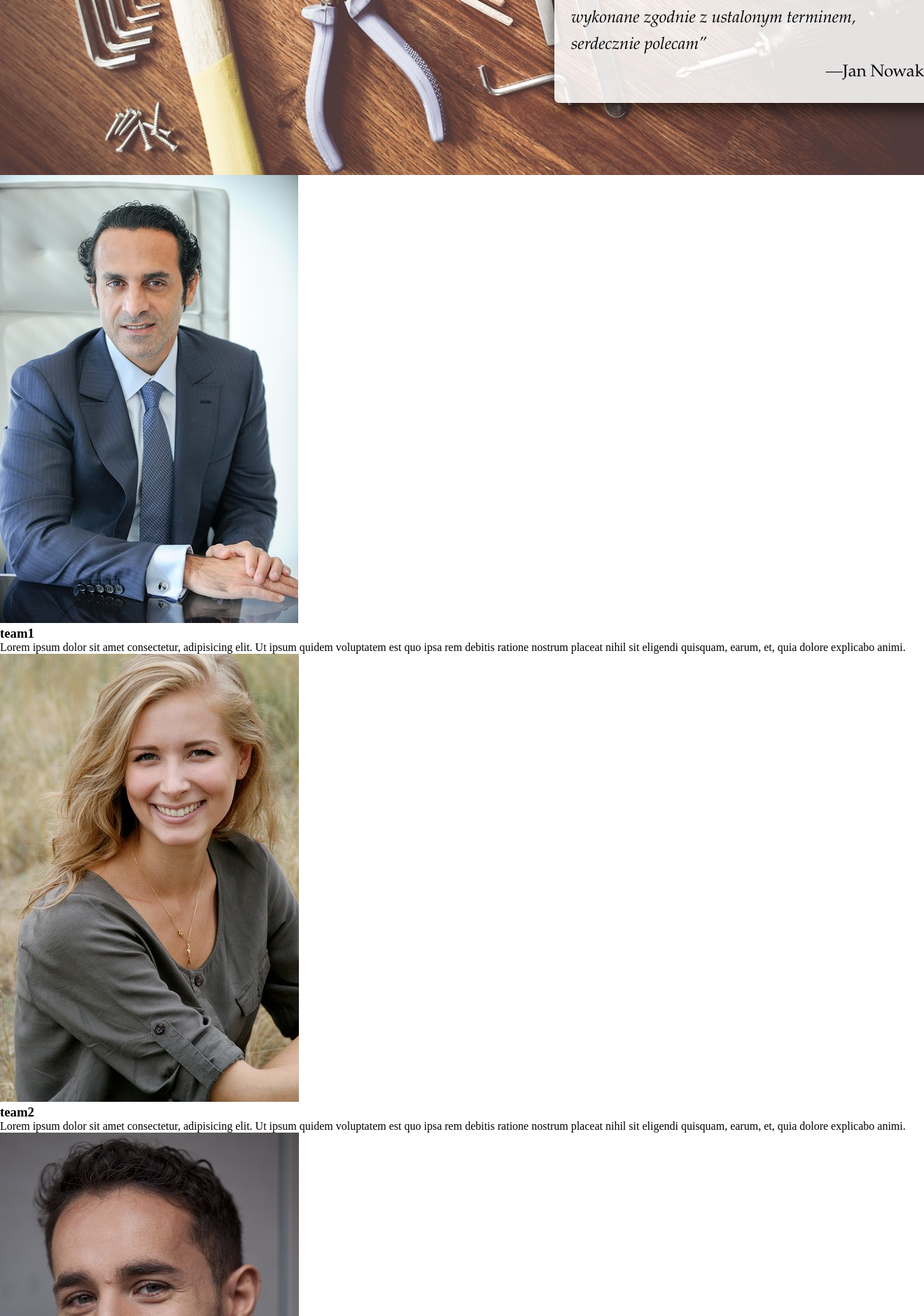
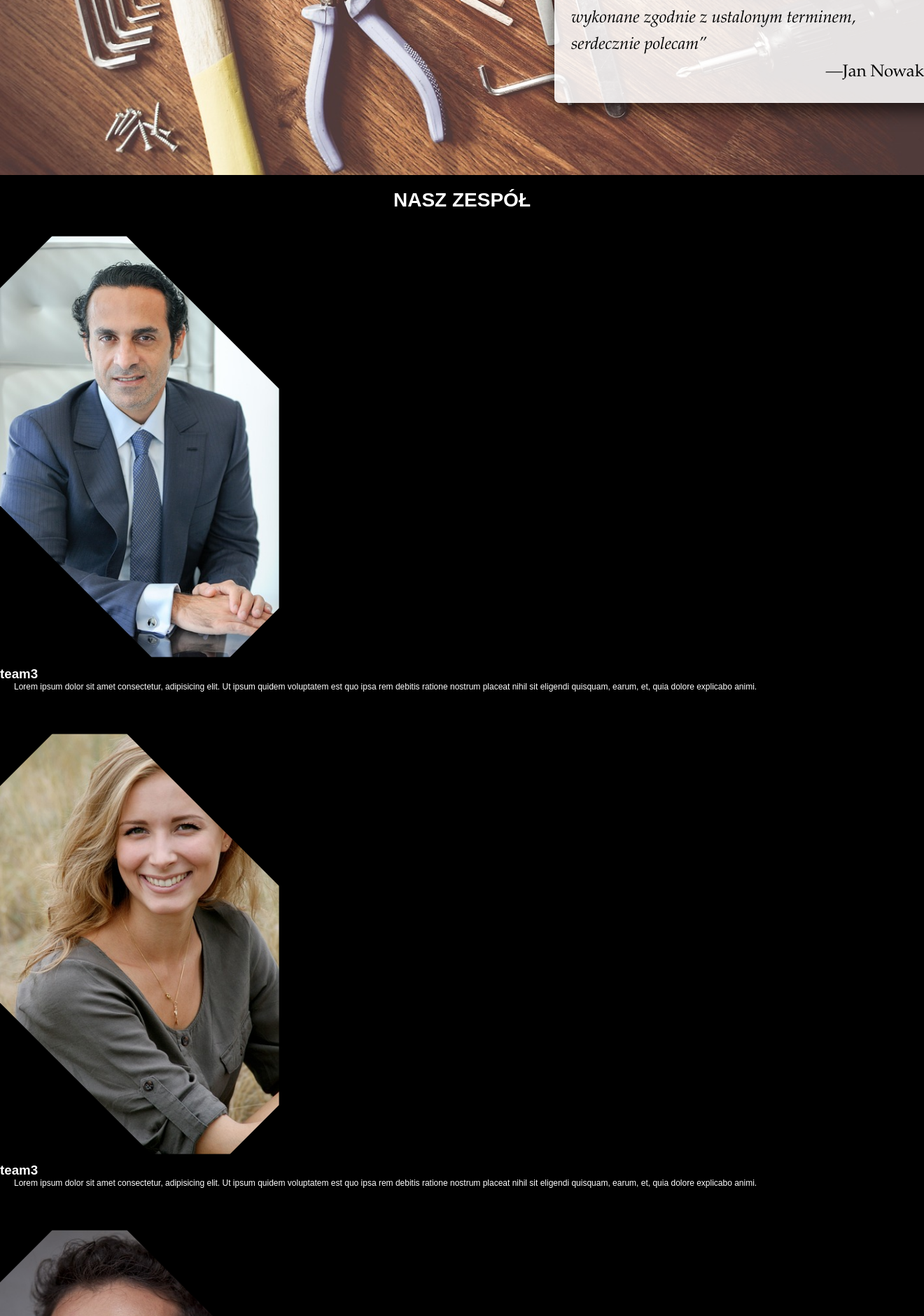
Before and after one commit to Sanczo369/simple_website, a Flask app: page / in a window 1320 px wide. Shown: the part 550-2430 px from the top of the page at 70% size. Run offline with Flask 3, Linux system fonts and the light colour scheme; some libraries are stand-ins or nearby versions.

Commit message:
dodanie stylów do sekcji team

```diff
--- a/static/css/style.css
+++ b/static/css/style.css
@@ -110,9 +110,56 @@ header main footer{
 blockquote { font-style: italic }
 blockquote cite { font-style: normal; }
 
+/* sekcja team */
+.team {
+  background-color: black;
+  padding: 10px 0 30px;
+}
+
+.team h1 {
+  font-size: 28px;
+  font-family: 'Saira Condensed',
+  sans-serif;
+  text-transform: uppercase;
+  color: white;
+  text-align: center;
+  padding: 10px 20px;
+  margin-bottom: 15px;
+}
+.team .about {
+  color: white;
+  font-family: 'Saira',
+  sans-serif;
+  font-weight: normal;
+  padding: 10px 20px 20px 0;
+  text-align: left;
+}
+
+.team .about h2 {
+  font-size: 18px;
+  border-bottom: 2px solid white;
+  margin-bottom: 12px;
+  padding-bottom: 6px;
+  text-indent: 20px;
+}
+
+.team .about p {
+  font-size: 12px;
+  padding-left: 20px;
+}
+
+.photo{
+  width: 400px;
+  transform: rotate(-45deg);
+  overflow: hidden;
+}
+.photo > img{
+  max-width: 100%;
+  transform: rotate(45deg);
+}
+
 
 /* sekcja contact */
-
 .contact {
   background-color: #000;
   padding: 30px 20px;
--- a/templates/index.html
+++ b/templates/index.html
@@ -48,25 +48,34 @@
   <section class="about"></section>
   <section class="portfolio"></section>
   <section class="team">
-    <div class="team">
+    <h1>Nasz zespół</h1>
+    <div class="team clearfix">
       <div class="photo"><img src="{{ url_for('static', filename='img/team1.jpg')}}" alt="team1"></div>
-      <h3>team1</h3>
-      <p>Lorem ipsum dolor sit amet consectetur, adipisicing elit. Ut ipsum quidem voluptatem est quo ipsa rem debitis ratione nostrum placeat nihil sit eligendi quisquam, earum, et, quia dolore explicabo animi.</p>
+      <div class="about">
+        <h3>team3</h3>
+        <p>Lorem ipsum dolor sit amet consectetur, adipisicing elit. Ut ipsum quidem voluptatem est quo ipsa rem debitis ratione nostrum placeat nihil sit eligendi quisquam, earum, et, quia dolore explicabo animi.</p>
+      </div>
     </div>
-    <div class="team">
+    <div class="team clearfix">
       <div class="photo"><img src="{{ url_for('static', filename='img/team2.jpg')}}" alt="team2"></div>
-      <h3>team2</h3>
-      <p>Lorem ipsum dolor sit amet consectetur, adipisicing elit. Ut ipsum quidem voluptatem est quo ipsa rem debitis ratione nostrum placeat nihil sit eligendi quisquam, earum, et, quia dolore explicabo animi.</p>
+      <div class="about">
+        <h3>team3</h3>
+        <p>Lorem ipsum dolor sit amet consectetur, adipisicing elit. Ut ipsum quidem voluptatem est quo ipsa rem debitis ratione nostrum placeat nihil sit eligendi quisquam, earum, et, quia dolore explicabo animi.</p>
+      </div>
     </div>
-    <div class="team">
+    <div class="team clearfix">
       <div class="photo"><img src="{{ url_for('static', filename='img/team3.jpg')}}" alt="team3"></div>
-      <h3>team3</h3>
-      <p>Lorem ipsum dolor sit amet consectetur, adipisicing elit. Ut ipsum quidem voluptatem est quo ipsa rem debitis ratione nostrum placeat nihil sit eligendi quisquam, earum, et, quia dolore explicabo animi.</p>
+      <div class="about">
+        <h3>team3</h3>
+        <p>Lorem ipsum dolor sit amet consectetur, adipisicing elit. Ut ipsum quidem voluptatem est quo ipsa rem debitis ratione nostrum placeat nihil sit eligendi quisquam, earum, et, quia dolore explicabo animi.</p>
+      </div>
     </div>
-    <div class="team">
+    <div class="team clearfix">
       <div class="photo"><img src="{{ url_for('static', filename='img/team4.jpg')}}" alt="team4"></div>
-      <h3>team4</h3>
-      <p>Lorem ipsum dolor sit amet consectetur, adipisicing elit. Ut ipsum quidem voluptatem est quo ipsa rem debitis ratione nostrum placeat nihil sit eligendi quisquam, earum, et, quia dolore explicabo animi.</p>
+      <div class="about">
+        <h3>team3</h3>
+        <p>Lorem ipsum dolor sit amet consectetur, adipisicing elit. Ut ipsum quidem voluptatem est quo ipsa rem debitis ratione nostrum placeat nihil sit eligendi quisquam, earum, et, quia dolore explicabo animi.</p>
+      </div>
     </div>
   </section>
   <section class="contact">
```
